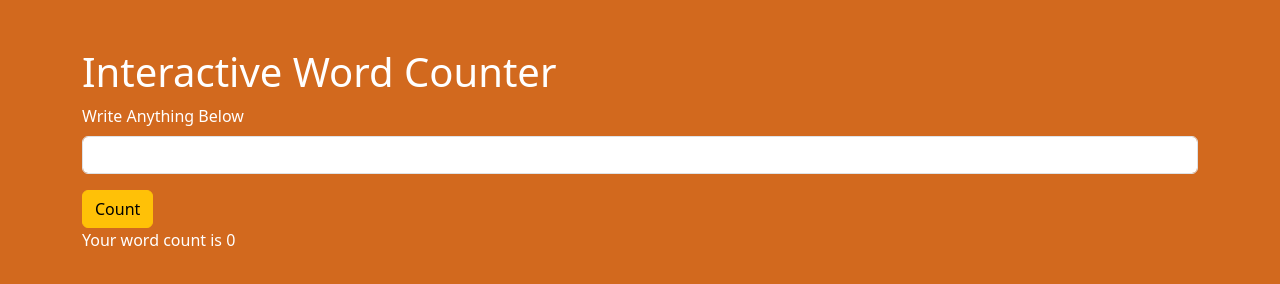
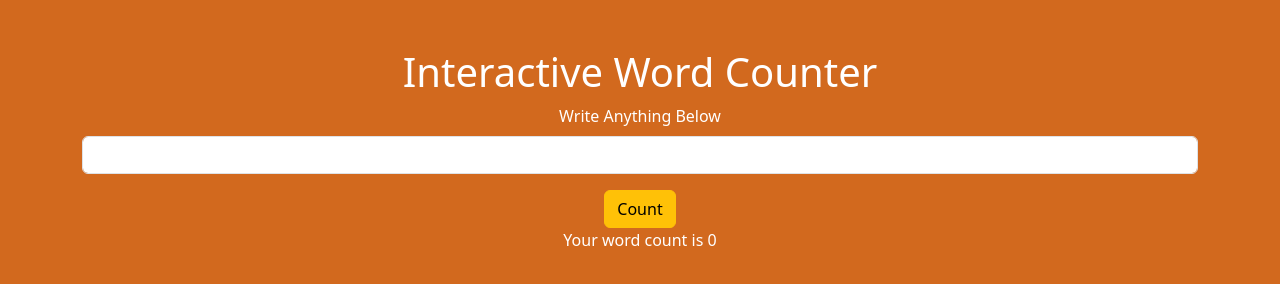
Before and after one commit to sherifbialy/Assignment2, a website: page index.html in a window 1280 px wide. Both pictures are taken after a click on the button "Count". Drawn offline with nearby package versions, Linux system fonts and the light colour scheme.

Commit message:
On branch master Your branch is up to date with 'origin/master'.
Fixes:
	modified:   app.js
	modified:   index.html
	modified:   style.css

```diff
--- a/app.js
+++ b/app.js
@@ -13,16 +13,16 @@
     let input=x.innerText;
     console.log(input);
     let wordArr=input.split(" ");
-    //console.log(wordArr);
-
-   // maxLength
-   wordArr=wordArr.filter(element => element.length>0);
 
 
-   if(wordArr.length!=0){
+
+   wordArr=wordArr.filter(element => element.length>0);
+   console.log(wordArr);
+
+
     wordArr.forEach(element => {
         if(element!=" " || element!=""){
-            console.log(wordArr);
+            //console.log(wordArr);
            counter++;
           if(element.split("").length>longestWordLength){
             longestWordLength=element.split("").length;
@@ -31,7 +31,7 @@
         }
     });
 
-   }
+
 
 
     let newText=""
@@ -39,9 +39,9 @@
         newText = input.replace(new RegExp(longestWord, "g"), `<span>${longestWord}</span>`);
     }
 
-    if(longestWord==wordArr[wordArr.length-1]){
-        newText+="&nbsp;";
-    }
+    // if(longestWord==wordArr[wordArr.length-1]){
+    //     newText+="&nbsp;";
+    // }
     x.innerHTML=newText;
     let y=document.getElementById('word-count');
     y.innerHTML=`Your word count is ${counter}`;
--- a/index.html
+++ b/index.html
@@ -20,10 +20,10 @@
 
 
 
-    <div id="wordForm" class="border-5">
+    <div id="wordForm" class="border-5 d-flex flex-column">
         <label for="words" class="form-label" class="form-control">Write Anything Below</label>
         <div id="words" class="form-control" contenteditable="true"></div>
-         <button class="btn btn-warning mt-3" onclick="getWords()">Count</button>
+         <button class="btn btn-warning mt-3 mx-auto" onclick="getWords()">Count</button>
     </div>
     <p id="word-count"></p>
 </div>
--- a/style.css
+++ b/style.css
@@ -8,12 +8,17 @@ body{
 }
 h1{
     color: white;
+    text-align: center;
 }
 label{
     color: white;
+    text-align: center;
+
 }
 p{
     color: white;
+    text-align: center;
+
 }
 #wordForm{
     background-color: chocolate;
@@ -21,7 +26,7 @@ p{
 }
 
 #btn{
-    margin: 0 auto;
+    margin-inline: auto;
 }
 span{
     background-color: green;
```
